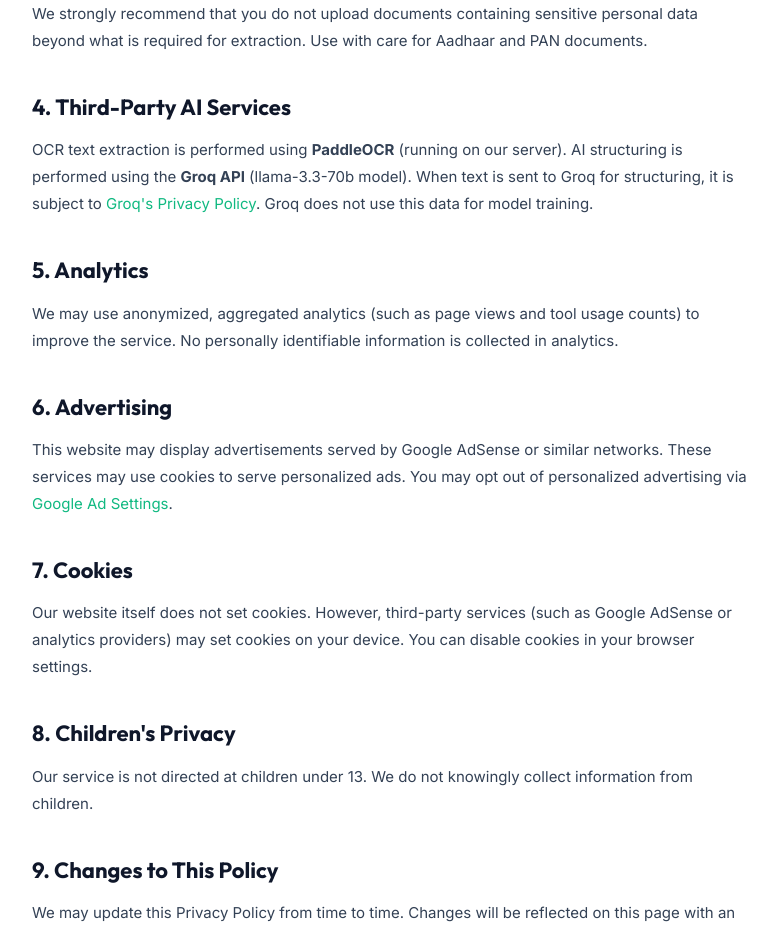
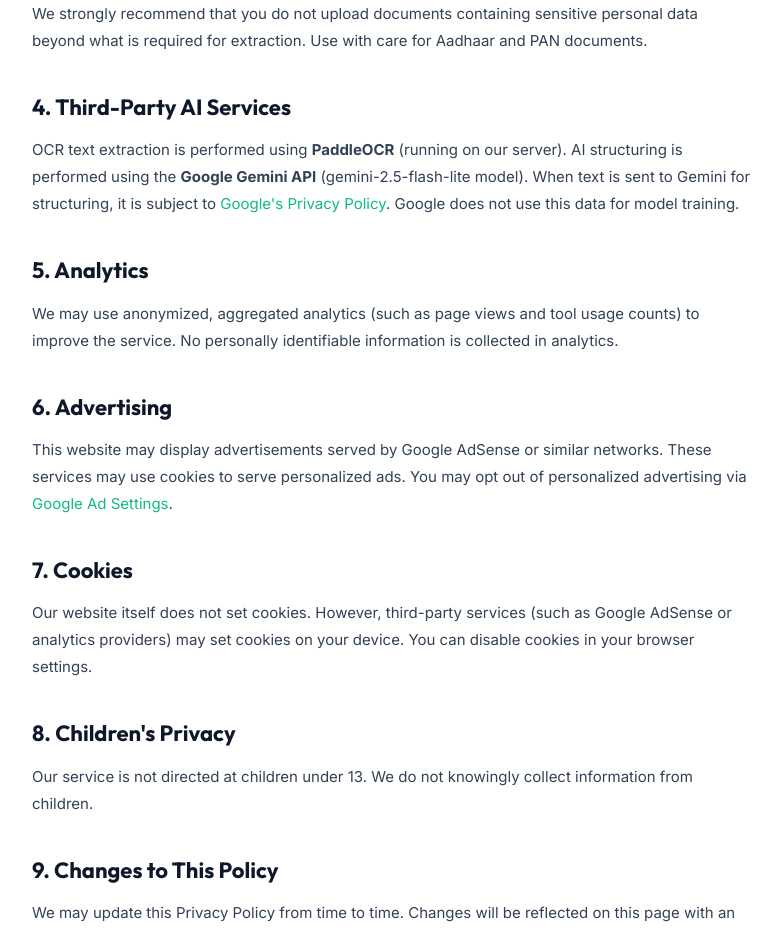
Before and after one commit to prasannab4362/Extraction_test_paddleocr, a Next.js app in the folder frontend/: page /privacy in a window 1280 px wide. Shown: the part 1160-2092 px from the top of the page, without its empty margins (248-1029 px from the left). Built offline with nearby package versions, Linux system fonts and the light colour scheme.

Commit message:
Update privacy policy references to Google Gemini API

```diff
--- a/frontend/src/app/privacy/page.js
+++ b/frontend/src/app/privacy/page.js
@@ -56,12 +56,12 @@
             <h2>4. Third-Party AI Services</h2>
             <p>
               OCR text extraction is performed using <strong>PaddleOCR</strong> (running on our server).
-              AI structuring is performed using the <strong>Groq API</strong> (llama-3.3-70b model).
-              When text is sent to Groq for structuring, it is subject to{" "}
-              <a href="https://groq.com/privacy-policy/" target="_blank" rel="noopener noreferrer" style={{ color: "var(--primary)" }}>
-                Groq's Privacy Policy
+              AI structuring is performed using the <strong>Google Gemini API</strong> (gemini-2.5-flash-lite model).
+              When text is sent to Gemini for structuring, it is subject to{" "}
+              <a href="https://policies.google.com/privacy" target="_blank" rel="noopener noreferrer" style={{ color: "var(--primary)" }}>
+                Google's Privacy Policy
               </a>.
-              Groq does not use this data for model training.
+              Google does not use this data for model training.
             </p>
 
             <h2>5. Analytics</h2>
```
